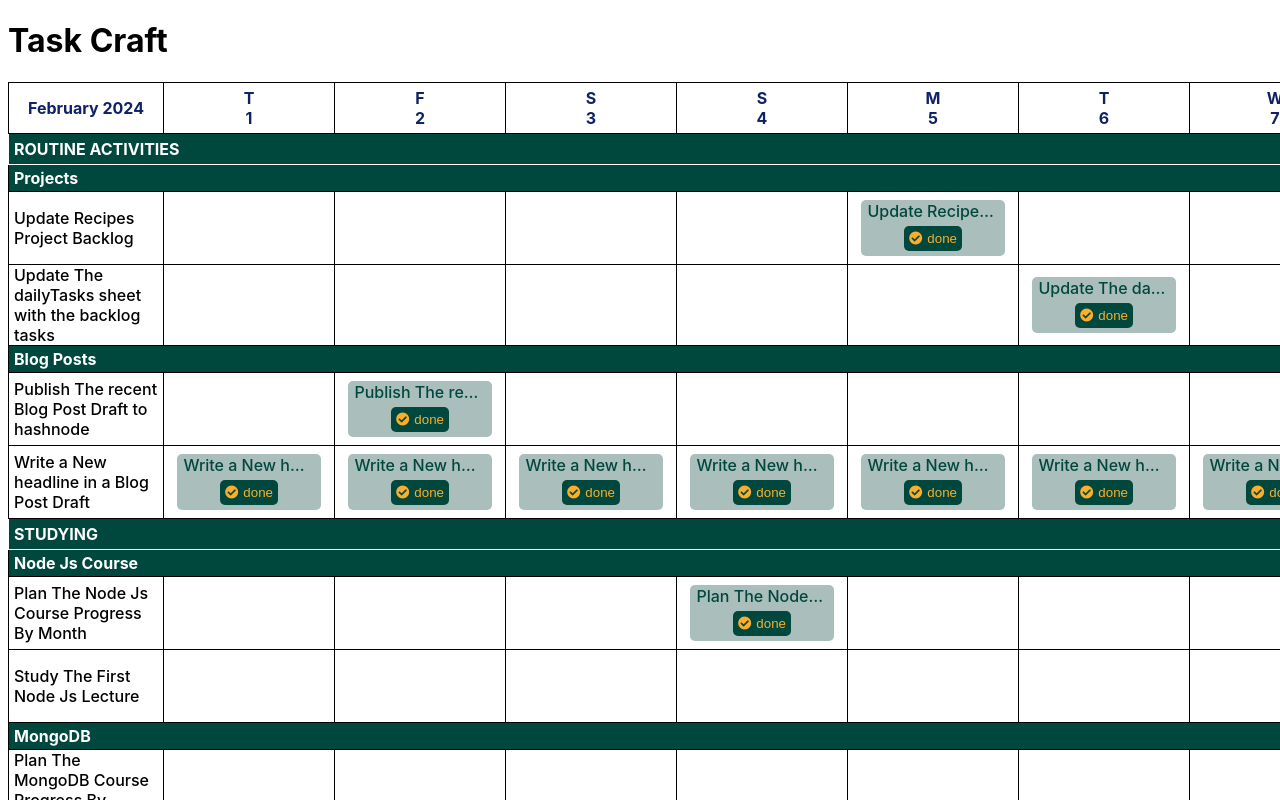
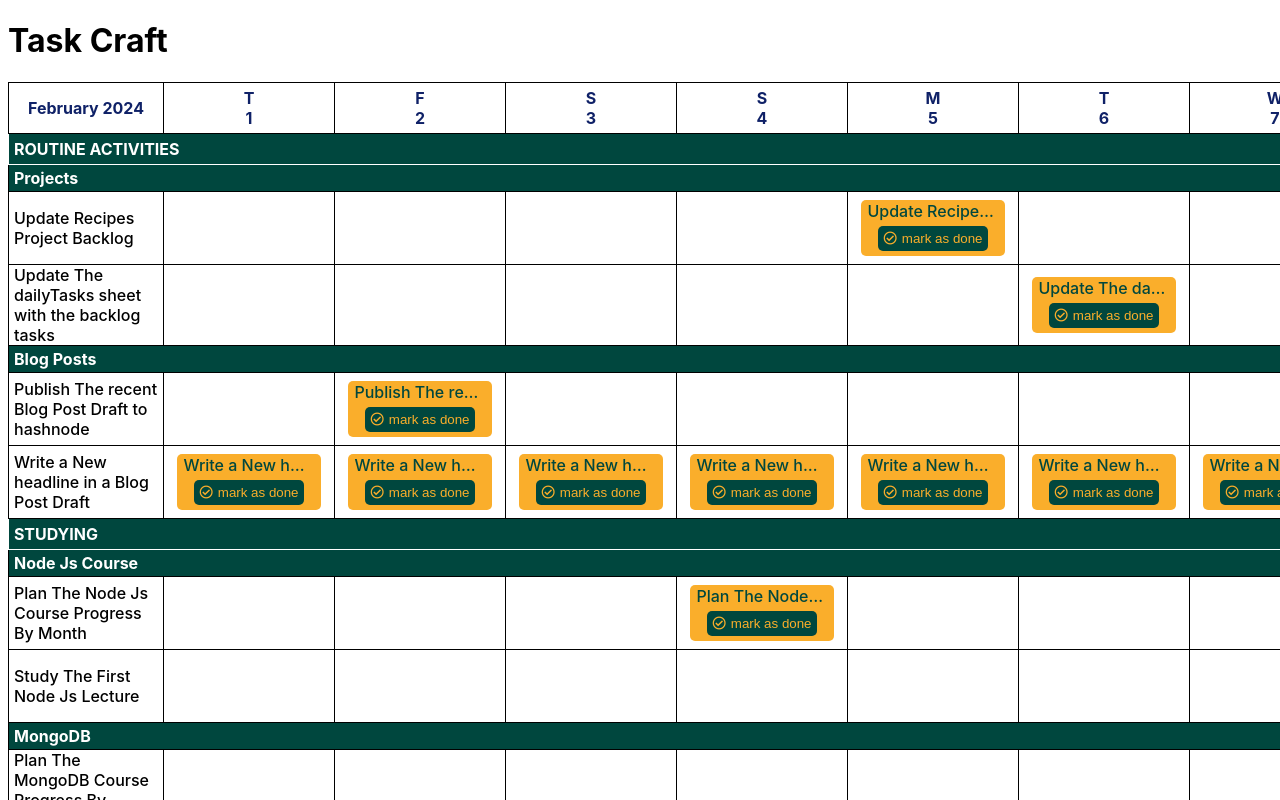
Before and after one commit to chingu-voyages/v47-tier2-team-11, a React (Vite) app in the folder task-craft/: page / in a window 1280 px wide. Shown: the top 800 px of the page. Built offline with nearby package versions, Linux system fonts and the light colour scheme.

Commit message:
remove default past tasks to done

```diff
--- a/task-craft/src/components/Task.jsx
+++ b/task-craft/src/components/Task.jsx
@@ -1,6 +1,6 @@
 import React from "react";
 import { useEffect, useState } from "react"
-import { nextMonday, nextTuesday, nextWednesday, nextThursday, nextFriday, nextSaturday, nextSunday, startOfDay, startOfMonth, lastDayOfMonth, addWeeks, isSameDay, addDays, isBefore } from "date-fns";
+import { nextMonday, nextTuesday, nextWednesday, nextThursday, nextFriday, nextSaturday, nextSunday, startOfDay, startOfMonth, lastDayOfMonth, addWeeks, isSameDay, addDays } from "date-fns";
 import TaskCard from "./TaskCard";
 import "./Task.css";
 
@@ -13,9 +13,7 @@ const Task = ({ storedData, tasks, datesAndDays}) => {
   useEffect(() => {
     if (tasks) {
       tasks.forEach((task) => {
-        task.repetition ?
-          task["occurrences"] = setOccurrences(task.day) :
-          (task.status = (isBefore(task.date, currentDate)) ? true : false)
+        task.repetition ? task["occurrences"] = setOccurrences(task.day) : null
       })
       setTaskState(tasks)
     }
@@ -30,7 +28,7 @@ const Task = ({ storedData, tasks, datesAndDays}) => {
       case "daily":
         for(let i = startDate; i <= lastDate; i = addDays(i, 1)) {
           occurrences.push({date: i,
-            status: (isBefore(i, currentDate)) ?  true : false})
+            status: false})
           startDate = addDays(i, 1)
           date = addDays(date, 1)
         }
@@ -41,7 +39,7 @@ const Task = ({ storedData, tasks, datesAndDays}) => {
         for(let i = startDate; i < lastDate; i = addWeeks(i, 1)) {
           let nextTaskDate = startOfDay(nextDayFunction(i))
           occurrences.push({date: nextTaskDate,
-            status: (isBefore(nextTaskDate, currentDate)) ?  true : false})
+            status: false})
           startDate = nextTaskDate
           date = addWeeks(date, 1)
         }
@@ -73,7 +71,7 @@ const Task = ({ storedData, tasks, datesAndDays}) => {
   const handleNotRepetitionTaskStatusChange = (task) => {
     const updatedTasks = taskState.map(storedTask =>
         storedTask.id === task.id
-            ? { ...storedTask, status: true }
+            ? { ...storedTask, status: !task.status }
             : storedTask
     );
     setTaskState(updatedTasks);
--- a/task-craft/src/components/TaskCard.css
+++ b/task-craft/src/components/TaskCard.css
@@ -1,5 +1,4 @@
 .card {
-    background-color: #faae2b;
     border-radius: 5px;
     color: #00473e;
     display: flex;
--- a/task-craft/src/components/TaskCard.jsx
+++ b/task-craft/src/components/TaskCard.jsx
@@ -1,15 +1,12 @@
 import "./TaskCard.css"
-import { isBefore } from "date-fns"
 
 const TaskCard = ({taskName, data, handleTaskStatusChange}) => {
-    const currentDate = new Date()
     return (
         <>
         <div className="card" style={{ backgroundColor: data.status === true ? "#aabebc" : "#faae2b" }}>
             <p id="card-taskName">{taskName}</p>
             <button
                 className="card-button"
-                style={{cursor: isBefore(data.date, currentDate) ? "auto" : "pointer" }}
                 onClick={() => handleTaskStatusChange(data)}
             >
                 {data.status === false ? (
```
